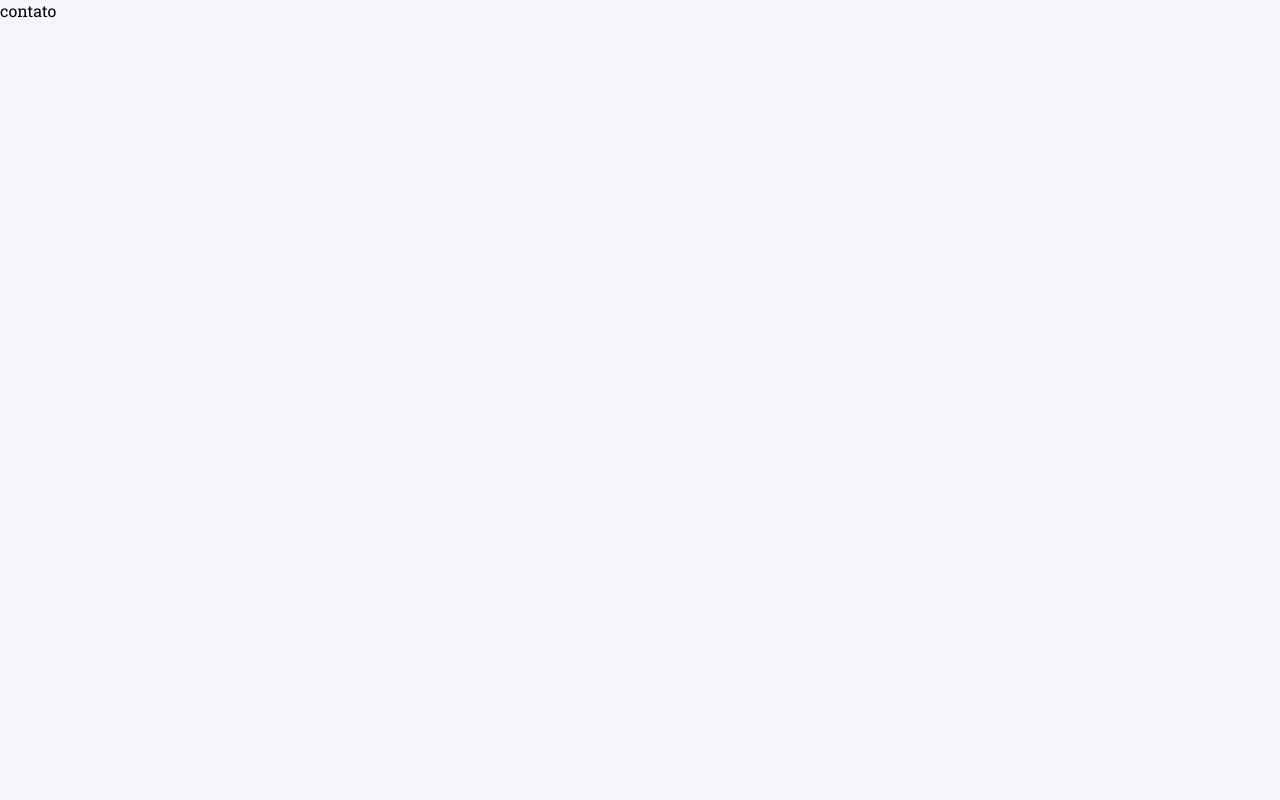
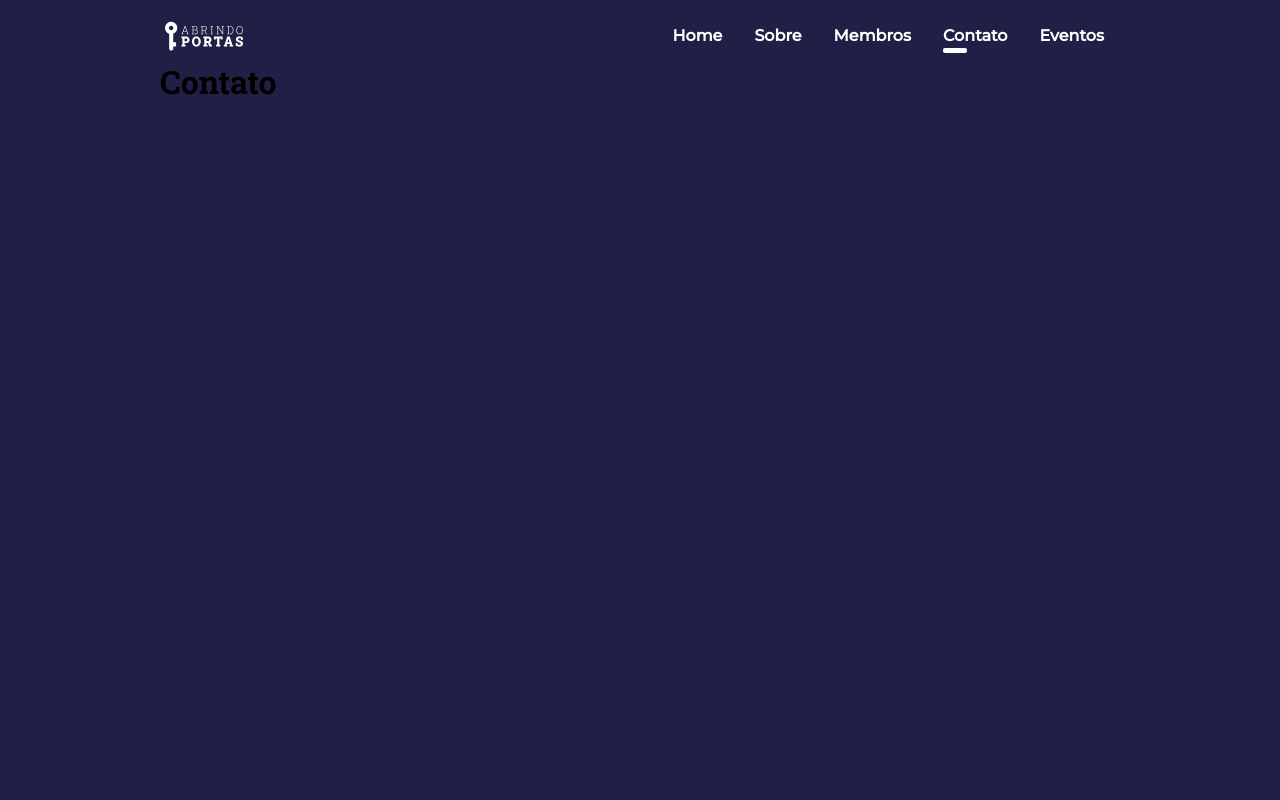
Before and after one commit to yagpdc/site-ap, a Next.js app: page /contato in a window 1280 px wide. Shown: the top 800 px of the page. Built offline with nearby package versions, Linux system fonts and the light colour scheme.

Commit message:
Pequenas melhorias em componentes

```diff
--- a/app/contato/page.tsx
+++ b/app/contato/page.tsx
@@ -1,8 +1,15 @@
 import React from 'react'
+import Section from '../src/components/_Globais/_Section/section'
+import Footer from '../src/components/_Globais/_Footer/footer'
 
 function contato() {
   return (
-    <div>contato</div>
+    <div>
+      <Section>
+        <h1>Contato</h1>
+      </Section>
+      <Footer />
+    </div>
   )
 }
 
--- a/app/page.tsx
+++ b/app/page.tsx
@@ -8,7 +8,6 @@ export default function Home() {
     <main className="main">
       <Header titulo="Abrindo Portas Inglês para todos" subtitulo="Abra as portas do seu futuro com o inglês. Com Abrindo Portas, essa chave é 100% gratuita, e juntos, vamos transformar seus sonhos em realidade!"></Header>
       <About></About>
-      <Examples />
       <Feedback></Feedback>
       <Footer></Footer>
     </main>
--- a/app/sobre/page.tsx
+++ b/app/sobre/page.tsx
@@ -5,8 +5,6 @@ function about() {
   return (
     <div>
       <Header></Header>
-      <h1>about</h1>
-      <h2>about2</h2>
     </div>
   )
 }
--- a/app/src/components/_Globais/Navbar/navbar.module.css
+++ b/app/src/components/_Globais/Navbar/navbar.module.css
@@ -51,5 +51,23 @@
 }
 
 .active {
-   color: red !important;
+    position: relative;
+    font: var(--Body-Bold-M);
+    margin: 0 1rem;
 }
+
+.active:after {
+    content: '';
+    display: inline;
+    width: 24px;
+    position: absolute;
+    bottom: 0;
+    left: 0;
+    border-bottom: solid 5px var(--Branco-1);
+    border-radius: 2px;
+    transform: scaleX(1); /* Definindo a escala completa por padrão */
+}
+
+.active:after {
+    transform-origin: 0% 100%;
+}
--- a/app/src/components/_Globais/Navbar/navbar.tsx
+++ b/app/src/components/_Globais/Navbar/navbar.tsx
@@ -11,8 +11,6 @@ export default function Navbar() {
   const rotasNomes = ["Home", "Sobre", "Membros", "Contato", "Eventos"]
 
   const pathname = usePathname();
-
-
 
   return (
     <div>
--- /dev/null
+++ b/app/src/components/_Globais/_Section/section.module.css
@@ -0,0 +1,5 @@
+.section {
+    padding: 1rem 10rem;
+    background-color: var(--Azul-1);
+    height: 100vh;
+}
--- /dev/null
+++ b/app/src/components/_Globais/_Section/section.tsx
@@ -0,0 +1,16 @@
+import React from 'react'
+import styles from "./section.module.css";
+import Navbar from '../Navbar/navbar'
+
+function Section({children}: {children: React.ReactNode}) {
+    return (
+        <div className={styles.section}>
+            <Navbar />
+            <div>
+                {children}
+            </div>
+        </div>
+      )
+}
+
+export default Section
--- a/app/src/components/_Homepage/_Header/Main/header.tsx
+++ b/app/src/components/_Homepage/_Header/Main/header.tsx
@@ -3,6 +3,7 @@ import Button from "../Button/button";
 import styles from "./header.module.css";
 import Navbar from "../../../_Globais/Navbar/navbar";
 import Image from "next/image";
+import Section from "../../../_Globais/_Section/section";
 
 interface SectionProps {
   titulo: string;
@@ -10,11 +11,10 @@ interface SectionProps {
   children?: ReactNode;
 }
 
-function Section(props: SectionProps) {
+function Header(props: SectionProps) {
   return (
     <div className={styles.header}>
       <Navbar></Navbar>
-
       <div className={styles.container}>
         <div className={styles.textContainer}>
           <h1 className={styles.titulo}>{props.titulo}</h1>
@@ -56,4 +56,4 @@ function Section(props: SectionProps) {
   );
 }
 
-export default Section;
+export default Header;
```
Also changed, not shown: app/eventos/page.tsx (+8 -1 lines), app/membros/page.tsx (+9 -2 lines), app/src/components/_Sobre/header/header.tsx (+7 -4 lines).
